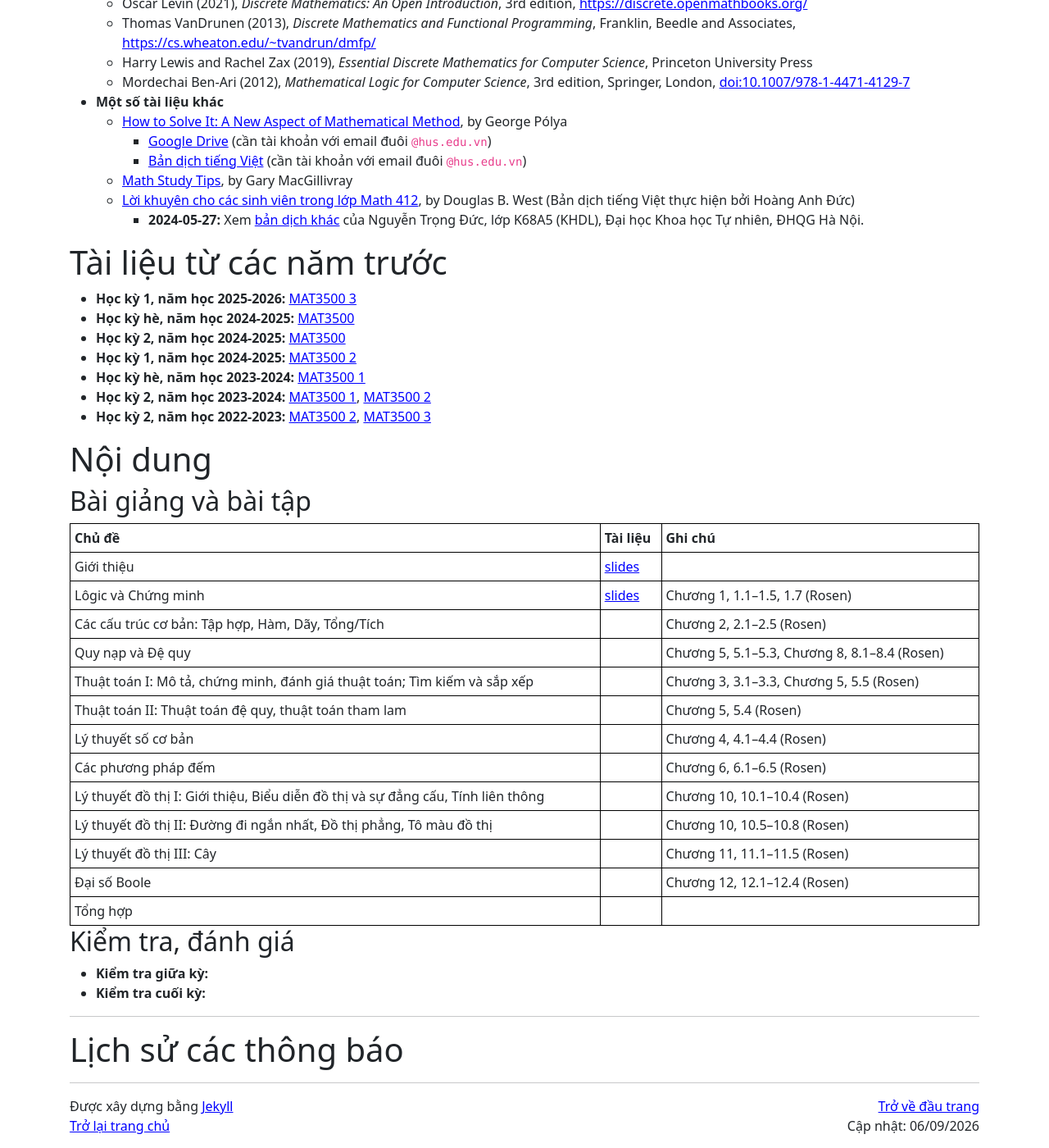
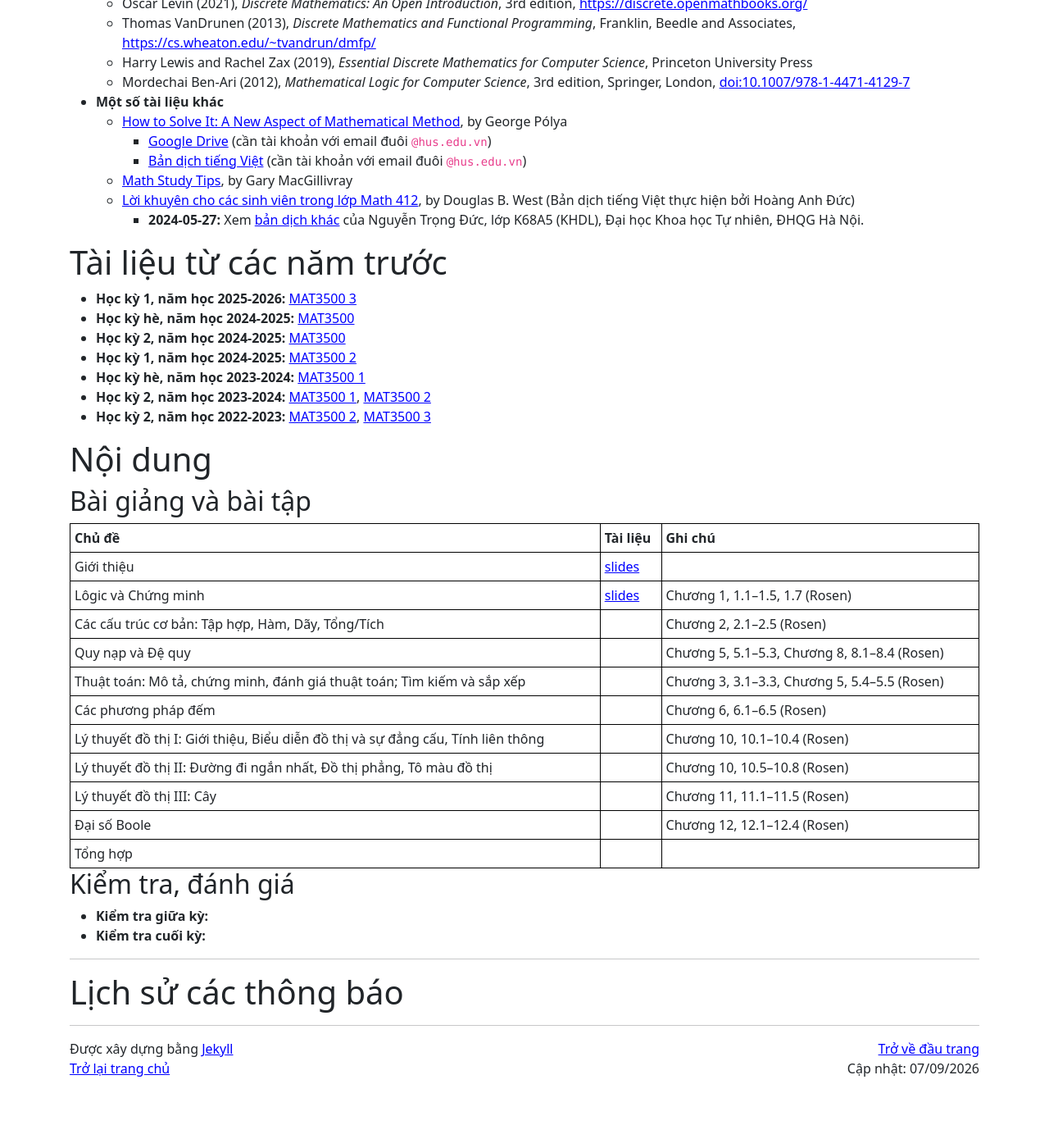
Before and after one commit to hoanganhduc/hoanganhduc.github.io, a Jekyll site: the page built from teaching/VNU-HUS/2026/winter/MAT3500-3/index.md, in a window 1280 px wide and 1400 px high, scrolled down 1500 px. Shown: the whole window at 82% size. Built offline with Jekyll 4.4.1, drawn with Linux system fonts in a browser that asks for light colours; nearby versions of some CDN libraries; a style sheet for code colours, icons or effects is not loaded; after the commit the page ends 2830 px from its top, so only the background shows below that.

Commit message:
Consolidate MAT3500 algorithm lectures and update intro slides

```diff
--- a/teaching/VNU-HUS/2026/winter/MAT3500-3/index.md
+++ b/teaching/VNU-HUS/2026/winter/MAT3500-3/index.md
@@ -1,7 +1,7 @@
 ---
 layout: default
 title: "VNU-HUS MAT3500: Toán rời rạc"
-last_modified_at: 2026-09-06
+last_modified_at: 2026-09-07
 lang: "vi"
 katex: true
 ---
@@ -87,9 +87,7 @@ katex: true
 | Lôgic và Chứng minh | [slides]({{ page.url | append: "Logic_and_Proofs.pdf" }}) | Chương 1, 1.1--1.5, 1.7 (Rosen) |
 | Các cấu trúc cơ bản: Tập hợp, Hàm, Dãy, Tổng/Tích | | Chương 2, 2.1--2.5 (Rosen) |
 | Quy nạp và Đệ quy | | Chương 5, 5.1--5.3, Chương 8, 8.1--8.4 (Rosen) |
-| Thuật toán I: Mô tả, chứng minh, đánh giá thuật toán; Tìm kiếm và sắp xếp | | Chương 3, 3.1--3.3, Chương 5, 5.5 (Rosen) |
-| Thuật toán II: Thuật toán đệ quy, thuật toán tham lam | | Chương 5, 5.4 (Rosen) |
-| Lý thuyết số cơ bản | | Chương 4, 4.1--4.4 (Rosen) |
+| Thuật toán: Mô tả, chứng minh, đánh giá thuật toán; Tìm kiếm và sắp xếp | | Chương 3, 3.1--3.3, Chương 5, 5.4--5.5 (Rosen) |
 | Các phương pháp đếm | | Chương 6, 6.1--6.5 (Rosen) |
 | Lý thuyết đồ thị I: Giới thiệu, Biểu diễn đồ thị và sự đẳng cấu, Tính liên thông | | Chương 10, 10.1--10.4 (Rosen) |
 | Lý thuyết đồ thị II: Đường đi ngắn nhất, Đồ thị phẳng, Tô màu đồ thị | | Chương 10, 10.5--10.8 (Rosen) |
```
Also changed, not shown: 5 other files.
